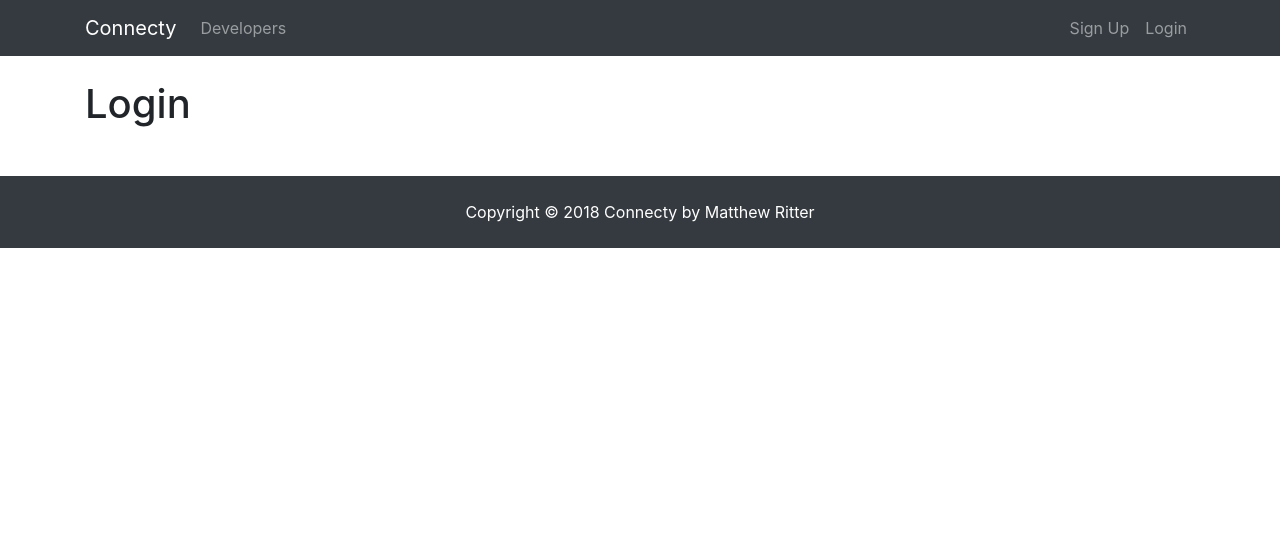
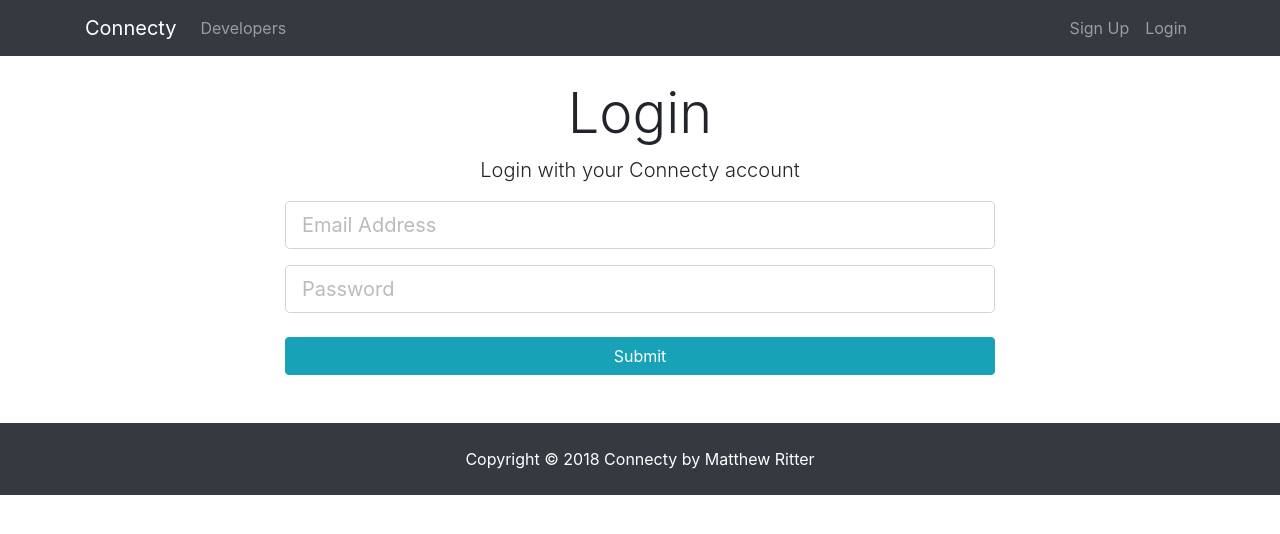
Before and after one commit to mwritter/Connecty, a React (Create React App) app in the folder client/: page /login in a window 1280 px wide. Shown: the top 534 px of the page. Built offline with nearby package versions, Linux system fonts and the light colour scheme.

Commit message:
Fixed link issues to login page from Landing and Navbar, also edited Login component to run loginUser function in the authAction file

```diff
--- a/client/package.json
+++ b/client/package.json
@@ -5,6 +5,7 @@
   "dependencies": {
     "axios": "^0.18.0",
     "classnames": "^2.2.6",
+    "jwt-decode": "^2.2.0",
     "lodash": "^4.17.11",
     "react": "^16.6.3",
     "react-dom": "^16.6.3",
--- a/client/src/App.js
+++ b/client/src/App.js
@@ -17,8 +17,8 @@ class App extends Component {
           <div className="App">
             <Navbar />
             <Switch>
+              <Route path="/login" component={Login} />
               <Route path="/register" component={Register} />
-              <Route path="/login" component={Login} />
               <Route path="/landing" component={Landing} />
               <Route exact path="/" component={Landing} />
             </Switch>
--- a/client/src/actions/authActions.js
+++ b/client/src/actions/authActions.js
@@ -1,6 +1,6 @@
 import axios from "axios";
-
-import { SET_ERRORS } from "./types";
+import jwt_decode from "jwt-decode";
+import { SET_ERRORS, SET_CURRENT_USER } from "./types";
 
 //Register User
 export const registerUser = (userData, history) => dispatch => {
@@ -21,3 +21,50 @@ export const registerUser = (userData, history) => dispatch => {
       })
     );
 };
+
+//Login User - Get User Token
+export const loginUser = userData => dispatch => {
+  axios
+    .post("/api/users/login", userData)
+    .then(res => {
+      const { token } = res.data;
+      //Set Token to local storage
+      localStorage.setItem("jwtToken", token);
+      //Set token to authorization header
+      setAuthToken(token);
+      //Decode token to get user data
+      const decoded = jwt_decode(token);
+      //Set current user
+      dispatch(setCurrentUser(decoded));
+      //Clear the errors state
+      dispatch({
+        type: SET_ERRORS,
+        payload: {}
+      });
+    })
+    .catch(err =>
+      dispatch({
+        type: SET_ERRORS,
+        payload: err.response.data
+      })
+    );
+};
+
+//Set Authorization header
+export const setAuthToken = token => {
+  if (token) {
+    //Apply to every request
+    axios.defaults.headers.common["Authorization"] = token;
+  } else {
+    //Delete auth header
+    delete axios.defaults.headers.common["Authorization"];
+  }
+};
+
+//Set logged in user
+export const setCurrentUser = decoded => {
+  return {
+    type: SET_CURRENT_USER,
+    payload: decoded
+  };
+};
--- a/client/src/components/auth/Login.js
+++ b/client/src/components/auth/Login.js
@@ -1,11 +1,122 @@
 import React, { Component } from "react";
+//import axios from "axios";
+import classnames from "classnames";
+import { connect } from "react-redux";
+import { loginUser } from "../../actions/authActions";
+import PropTypes from "prop-types";
 
-export default class Login extends Component {
+class Login extends Component {
+  constructor(props) {
+    super(props);
+    this.state = {
+      email: "",
+      password: "",
+      errors: {}
+    };
+
+    this.onFormSubmit = this.onFormSubmit.bind(this);
+    this.onInputChange = this.onInputChange.bind(this);
+  }
+
+  componentWillReceiveProps(nextProps) {
+    if (nextProps.errors) {
+      this.setState({ errors: nextProps.errors });
+    }
+  }
+
+  onInputChange(e) {
+    this.setState({ [e.target.name]: e.target.value });
+  }
+
+  onFormSubmit(event) {
+    event.preventDefault();
+
+    const userData = {
+      email: this.state.email,
+      password: this.state.password
+    };
+
+    // axios
+    //   .post("api/users/register", newUser)
+    //   .then(res => this.props.history.push("/login"))
+    //   .catch(err => this.setState({ errors: err.response.data }));
+    this.props.loginUser(userData, this.props.history);
+  }
+
   render() {
+    const { errors } = this.state;
     return (
       <div className="container">
-        <h1>Login</h1>
+        <div className="register">
+          <div className="container">
+            <div className="row">
+              <div className="col-md-8 m-auto">
+                <h1 className="display-4 text-center">Login</h1>
+                <p className="lead text-center">
+                  Login with your Connecty account
+                </p>
+                <form
+                  action="create-profile.html"
+                  noValidate
+                  onSubmit={this.onFormSubmit}
+                >
+                  <div className="form-group">
+                    <input
+                      type="email"
+                      className={classnames("form-control form-control-lg", {
+                        "is-invalid": errors.email
+                      })}
+                      placeholder="Email Address"
+                      name="email"
+                      value={this.state.email}
+                      onChange={this.onInputChange}
+                    />
+                    {errors.email && (
+                      <div className="invalid-feedback">{errors.email}</div>
+                    )}
+                  </div>
+                  <div className="form-group">
+                    <input
+                      type="password"
+                      className={classnames("form-control form-control-lg", {
+                        "is-invalid": errors.password
+                      })}
+                      placeholder="Password"
+                      name="password"
+                      value={this.state.password}
+                      onChange={this.onInputChange}
+                    />
+                    {errors.password && (
+                      <div className="invalid-feedback">{errors.password}</div>
+                    )}
+                  </div>
+
+                  <input
+                    type="submit"
+                    className="btn btn-info btn-block mt-4"
+                  />
+                </form>
+              </div>
+            </div>
+          </div>
+        </div>
       </div>
     );
   }
 }
+
+Login.propTypes = {
+  loginUser: PropTypes.func.isRequired,
+  auth: PropTypes.object.isRequired,
+  errors: PropTypes.object.isRequired
+};
+
+const mapStateToProps = state => ({
+  auth: state.auth,
+  errors: state.errors
+});
+
+export default connect(
+  mapStateToProps,
+  { loginUser }
+)(Login);
--- a/client/src/components/auth/Register.js
+++ b/client/src/components/auth/Register.js
@@ -141,10 +141,10 @@ class Register extends Component {
   }
 }
 
-Register.PropTypes = {
+Register.propTypes = {
   registerUser: PropTypes.func.isRequired,
-  auth: PropTypes.func.isRequired,
-  errors: PropTypes.func.isRequired
+  auth: PropTypes.object.isRequired,
+  errors: PropTypes.object.isRequired
 };
 
 const mapStateToProps = state => ({
--- a/client/src/components/layout/Landing.js
+++ b/client/src/components/layout/Landing.js
@@ -18,9 +18,9 @@ export default class Landing extends Component {
                 <Link to="/register" className="btn btn-lg btn-info mr-2">
                   Sign Up
                 </Link>
-                <a href="login.html" className="btn btn-lg btn-light">
+                <Link to="/login" className="btn btn-lg btn-light">
                   Login
-                </a>
+                </Link>
               </div>
             </div>
           </div>
--- a/client/src/components/layout/Navbar.js
+++ b/client/src/components/layout/Navbar.js
@@ -20,10 +20,10 @@ export default class Navbar extends Component {
           <div className="collapse navbar-collapse" id="mobile-nav">
             <ul className="navbar-nav mr-auto">
               <li className="nav-item">
-                <a className="nav-link" href="profiles.html">
+                <Link className="nav-link" to="/profiles">
                   {" "}
                   Developers
-                </a>
+                </Link>
               </li>
             </ul>
 
@@ -34,9 +34,9 @@ export default class Navbar extends Component {
                 </Link>
               </li>
               <li className="nav-item">
-                <a className="nav-link" href="login.html">
+                <Link className="nav-link" to="/login">
                   Login
-                </a>
+                </Link>
               </li>
             </ul>
           </div>
--- a/client/src/reducers/authReducer.js
+++ b/client/src/reducers/authReducer.js
@@ -1,11 +1,19 @@
+import _ from "lodash";
+import { SET_CURRENT_USER } from "../actions/types";
+
 const initialState = {
-  isAuthenticaed: false,
+  isAuthenticated: false,
   user: {}
 };
 
 export default function(state = initialState, action) {
   switch (action.type) {
-    //Will deal with SET_CURRENT_USER actions later
+    case SET_CURRENT_USER:
+      return {
+        ...state,
+        isAuthenticated: !_.isEmpty(action.payload),
+        user: action.payload //contains user's data
+      };
 
     default:
       return state;
```
